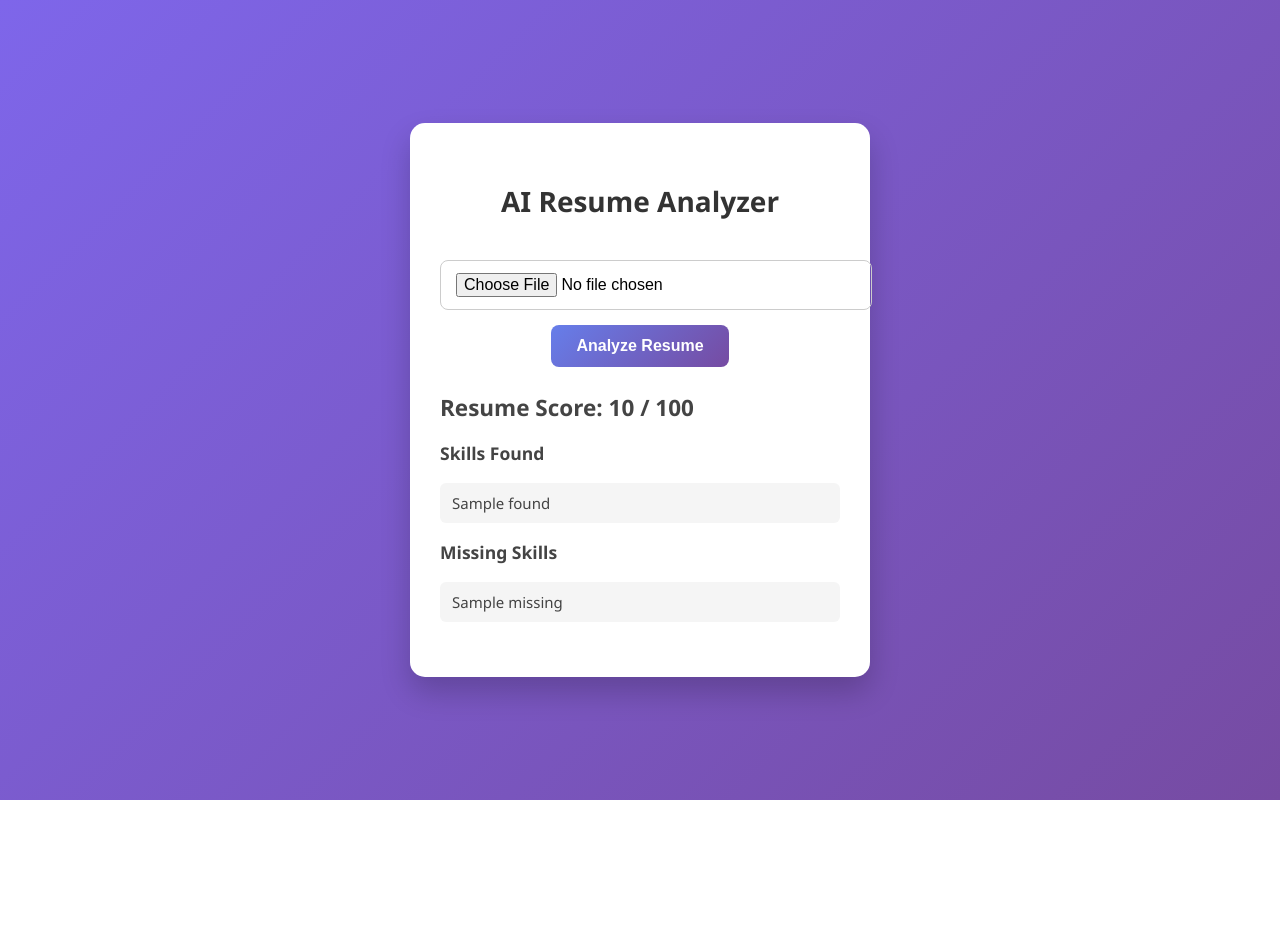
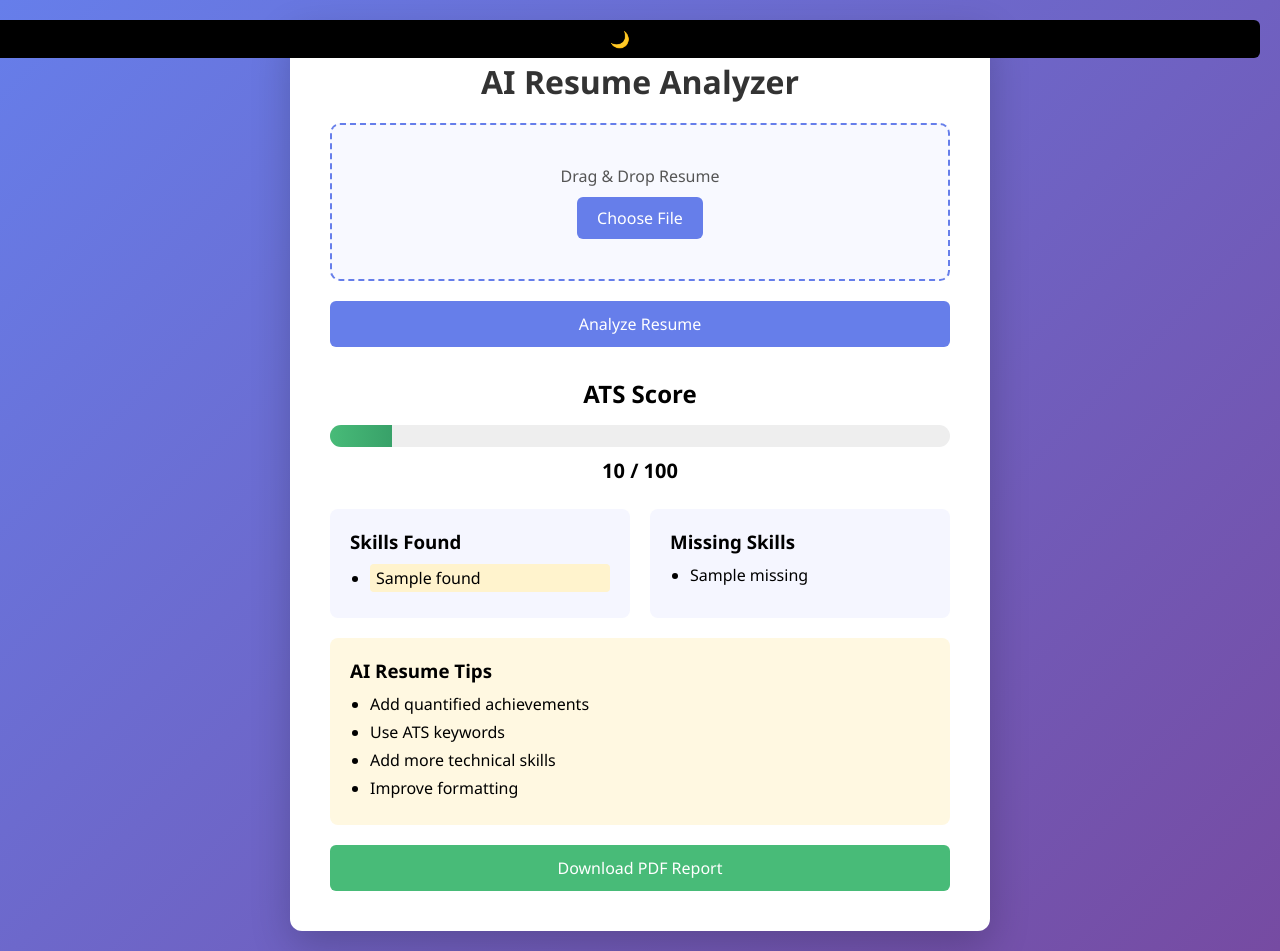
Before and after one commit to Amit931768/AI_Resume_Analyzer, a Flask app: template templates/index.html in a window 1280 px wide. Before the commit the page ends 800 px from the top, so only its background shows below. Run offline with Flask 3, Linux system fonts and the light colour scheme; the template is opened without the code that fills it: most values are stand-ins (such as "Sample title", 1, 10 or a date in 2020).

Commit message:
some updates

```diff
--- /dev/null
+++ b/static/darkmode.js
@@ -0,0 +1,5 @@
+function toggleDarkMode(){
+
+document.body.classList.toggle("dark");
+
+}
--- /dev/null
+++ b/static/script.js
@@ -0,0 +1,78 @@
+// ATS SCORE ANIMATION
+
+document.addEventListener("DOMContentLoaded", function(){
+
+const progress = document.getElementById("progress");
+const scoreText = document.getElementById("scoreText");
+
+if(progress && scoreText){
+
+let score = parseInt(scoreText.innerText);
+
+let current = 0;
+
+let interval = setInterval(()=>{
+
+current++;
+
+progress.style.width = current + "%";
+
+if(current >= score){
+
+clearInterval(interval);
+
+}
+
+},20);
+
+}
+
+});
+
+
+// DRAG & DROP UPLOAD
+
+const dropArea = document.getElementById("dropArea");
+const fileInput = document.getElementById("fileInput");
+
+if(dropArea){
+
+dropArea.addEventListener("dragover",(e)=>{
+
+e.preventDefault();
+dropArea.style.background="#eef2ff";
+
+});
+
+dropArea.addEventListener("dragleave",()=>{
+
+dropArea.style.background="#f8f9ff";
+
+});
+
+dropArea.addEventListener("drop",(e)=>{
+
+e.preventDefault();
+
+fileInput.files = e.dataTransfer.files;
+
+dropArea.style.background="#f8f9ff";
+
+});
+
+}
+
+
+// FILE NAME SHOW
+
+if(fileInput){
+
+fileInput.addEventListener("change", function(){
+
+let fileName = this.files[0].name;
+
+dropArea.querySelector("p").innerText = fileName;
+
+});
+
+}
--- a/static/style.css
+++ b/static/style.css
@@ -1,96 +1,300 @@
-/* ===== Body & Layout ===== */
-body {
-    font-family: 'Segoe UI', Tahoma, Geneva, Verdana, sans-serif;
-    background: linear-gradient(135deg, #7e66ea, #764ba2);
-    height: 100vh;
-    display: flex;
-    justify-content: center;
-    align-items: center;
-    margin: 0;
+*{
+margin:0;
+padding:0;
+box-sizing:border-box;
+font-family:'Segoe UI',sans-serif;
 }
 
-/* ===== Container Card ===== */
-.container {
-    background: #ffffff;
-    padding: 40px 30px;
-    border-radius: 15px;
-    text-align: center;
-    width: 400px;
-    max-width: 90%;
-    box-shadow: 0 15px 30px rgba(0, 0, 0, 0.2);
-    transition: transform 0.3s ease, box-shadow 0.3s ease;
+body{
+
+background:linear-gradient(135deg,#667eea,#764ba2);
+min-height:100vh;
+display:flex;
+align-items:center;
+justify-content:center;
+padding:20px;
+
 }
 
-.container:hover {
-    transform: translateY(-5px);
-    box-shadow: 0 20px 40px rgba(0, 0, 0, 0.25);
+/* MAIN CARD */
+
+.container{
+
+background:white;
+max-width:700px;
+width:100%;
+padding:40px;
+border-radius:12px;
+box-shadow:0 15px 40px rgba(0,0,0,0.2);
+text-align:center;
+
 }
 
-/* ===== Headings ===== */
-h1 {
-    margin-bottom: 25px;
-    font-size: 28px;
-    color: #333;
+/* TITLE */
+
+h1{
+
+margin-bottom:20px;
+color:#333;
+
 }
 
-/* ===== Inputs ===== */
-input {
-    width: 100%;
-    padding: 12px 15px;
-    margin: 15px 0;
-    border: 1px solid #ccc;
-    border-radius: 8px;
-    font-size: 16px;
-    transition: border 0.3s ease, box-shadow 0.3s ease;
+/* UPLOAD AREA */
+
+.drop-area{
+
+border:2px dashed #667eea;
+border-radius:10px;
+padding:40px;
+background:#f8f9ff;
+margin-bottom:20px;
+transition:0.3s;
+
 }
 
-input:focus {
-    outline: none;
-    border-color: #667eea;
-    box-shadow: 0 0 8px rgba(102, 126, 234, 0.5);
+.drop-area:hover{
+
+background:#eef2ff;
+
 }
 
-/* ===== Buttons ===== */
-button {
-    padding: 12px 25px;
-    background: linear-gradient(135deg, #667eea, #764ba2);
-    border: none;
-    color: white;
-    font-size: 16px;
-    font-weight: 600;
-    border-radius: 8px;
-    cursor: pointer;
-    transition: background 0.3s ease, transform 0.2s ease, box-shadow 0.3s ease;
+.drop-area p{
+
+margin-bottom:10px;
+color:#555;
+
 }
 
-button:hover {
-    background: linear-gradient(135deg, #5563d1, #5b3ca0);
-    transform: translateY(-2px);
-    box-shadow: 0 5px 15px rgba(0, 0, 0, 0.2);
+.drop-area label{
+
+display:inline-block;
+background:#667eea;
+color:white;
+padding:10px 20px;
+border-radius:6px;
+cursor:pointer;
+
 }
 
-/* ===== Result Section ===== */
-.result {
-    margin-top: 25px;
-    text-align: left;
-    font-size: 15px;
-    color: #444;
+input[type="file"]{
+display:none;
 }
 
-/* ===== List Styling ===== */
-ul {
-    list-style: none;
-    padding: 0;
+/* BUTTON */
+
+button{
+
+width:100%;
+padding:12px;
+background:#667eea;
+color:white;
+border:none;
+border-radius:6px;
+font-size:16px;
+cursor:pointer;
+transition:0.3s;
+
 }
 
-li {
-    background: #f5f5f5;
-    margin: 6px 0;
-    padding: 10px 12px;
-    border-radius: 6px;
-    transition: background 0.3s ease;
+button:hover{
+
+background:#5563d1;
+
 }
 
-li:hover {
-    background: #e0e0e0;
+/* RESULT */
+
+.result{
+
+margin-top:30px;
+text-align:left;
+
 }
+
+.result h2{
+
+text-align:center;
+margin-bottom:15px;
+
+}
+
+/* PROGRESS BAR */
+
+.progress-bar{
+
+width:100%;
+height:22px;
+background:#eee;
+border-radius:20px;
+overflow:hidden;
+margin-top:10px;
+
+}
+
+.progress{
+
+height:100%;
+width:0%;
+background:linear-gradient(90deg,#48bb78,#38a169);
+transition:width 1s ease;
+
+}
+
+#scoreText{
+
+text-align:center;
+margin-top:10px;
+font-size:20px;
+font-weight:bold;
+
+}
+
+/* GRID SECTION */
+
+.grid{
+
+display:flex;
+gap:20px;
+margin-top:25px;
+flex-wrap:wrap;
+
+}
+
+.grid div{
+
+flex:1;
+background:#f5f6ff;
+padding:20px;
+border-radius:8px;
+
+}
+
+/* LIST */
+
+ul{
+
+margin-top:10px;
+padding-left:20px;
+
+}
+
+li{
+
+margin-bottom:6px;
+
+}
+
+/* KEYWORD HIGHLIGHT */
+
+.highlight{
+
+background:#fff3cd;
+padding:3px 6px;
+border-radius:4px;
+
+}
+
+/* AI TIPS */
+
+.tips{
+
+margin-top:20px;
+background:#fff8e1;
+padding:20px;
+border-radius:8px;
+
+}
+
+.tips h3{
+
+margin-bottom:10px;
+
+}
+
+/* PDF BUTTON */
+
+a{
+
+display:block;
+margin-top:20px;
+text-align:center;
+background:#48bb78;
+color:white;
+padding:12px;
+border-radius:6px;
+text-decoration:none;
+
+}
+
+a:hover{
+
+background:#38a169;
+
+}
+
+/* DARK MODE BUTTON */
+
+.dark-btn{
+
+position:absolute;
+top:20px;
+right:20px;
+background:black;
+color:white;
+border:none;
+padding:8px 12px;
+border-radius:6px;
+cursor:pointer;
+
+}
+
+/* DARK MODE */
+
+.dark{
+
+background:#1e1e1e;
+
+}
+
+.dark .container{
+
+background:#2a2a2a;
+color:white;
+
+}
+
+.dark .grid div{
+
+background:#333;
+
+}
+
+.dark .tips{
+
+background:#444;
+
+}
+
+/* MOBILE RESPONSIVE */
+
+@media(max-width:600px){
+
+.container{
+
+padding:25px;
+
+}
+
+.grid{
+
+flex-direction:column;
+
+}
+
+h1{
+
+font-size:24px;
+
+}
+
+}
--- a/templates/index.html
+++ b/templates/index.html
@@ -1,10 +1,17 @@
 <!DOCTYPE html>
-<html>
+<html lang="en">
+
 <head>
+
+<meta charset="UTF-8">
+<meta name="viewport" content="width=device-width, initial-scale=1.0">
 
 <title>AI Resume Analyzer</title>
 
 <link rel="stylesheet" href="{{ url_for('static', filename='style.css') }}">
+
+<script defer src="{{ url_for('static', filename='script.js') }}"></script>
+<script defer src="{{ url_for('static', filename='darkmode.js') }}"></script>
 
 </head>
 
@@ -12,11 +19,21 @@
 
 <div class="container">
 
+<button class="dark-btn" onclick="toggleDarkMode()">🌙</button>
+
 <h1>AI Resume Analyzer</h1>
 
 <form action="/analyze" method="POST" enctype="multipart/form-data">
 
-<input type="file" name="resume" required>
+<div class="drop-area" id="dropArea">
+
+<p id="dropText">Drag & Drop Resume</p>
+
+<input type="file" name="resume" id="fileInput" required>
+
+<label for="fileInput">Choose File</label>
+
+</div>
 
 <button type="submit">Analyze Resume</button>
 
@@ -26,21 +43,56 @@
 
 <div class="result">
 
-<h2>Resume Score: {{score}} / 100</h2>
+<h2>ATS Score</h2>
+
+<div class="progress-bar">
+<div class="progress" id="progress"></div>
+</div>
+
+<p id="scoreText">{{score}} / 100</p>
+
+<div class="grid">
+
+<div>
 
 <h3>Skills Found</h3>
+
 <ul>
 {% for s in found %}
-<li>{{s}}</li>
+<li class="highlight">{{s}}</li>
 {% endfor %}
 </ul>
 
+</div>
+
+<div>
+
 <h3>Missing Skills</h3>
+
 <ul>
 {% for m in missing %}
 <li>{{m}}</li>
 {% endfor %}
 </ul>
+
+</div>
+
+</div>
+
+<div class="tips">
+
+<h3>AI Resume Tips</h3>
+
+<ul>
+<li>Add quantified achievements</li>
+<li>Use ATS keywords</li>
+<li>Add more technical skills</li>
+<li>Improve formatting</li>
+</ul>
+
+</div>
+
+<a class="download-btn" href="/download">Download PDF Report</a>
 
 </div>
 
```
